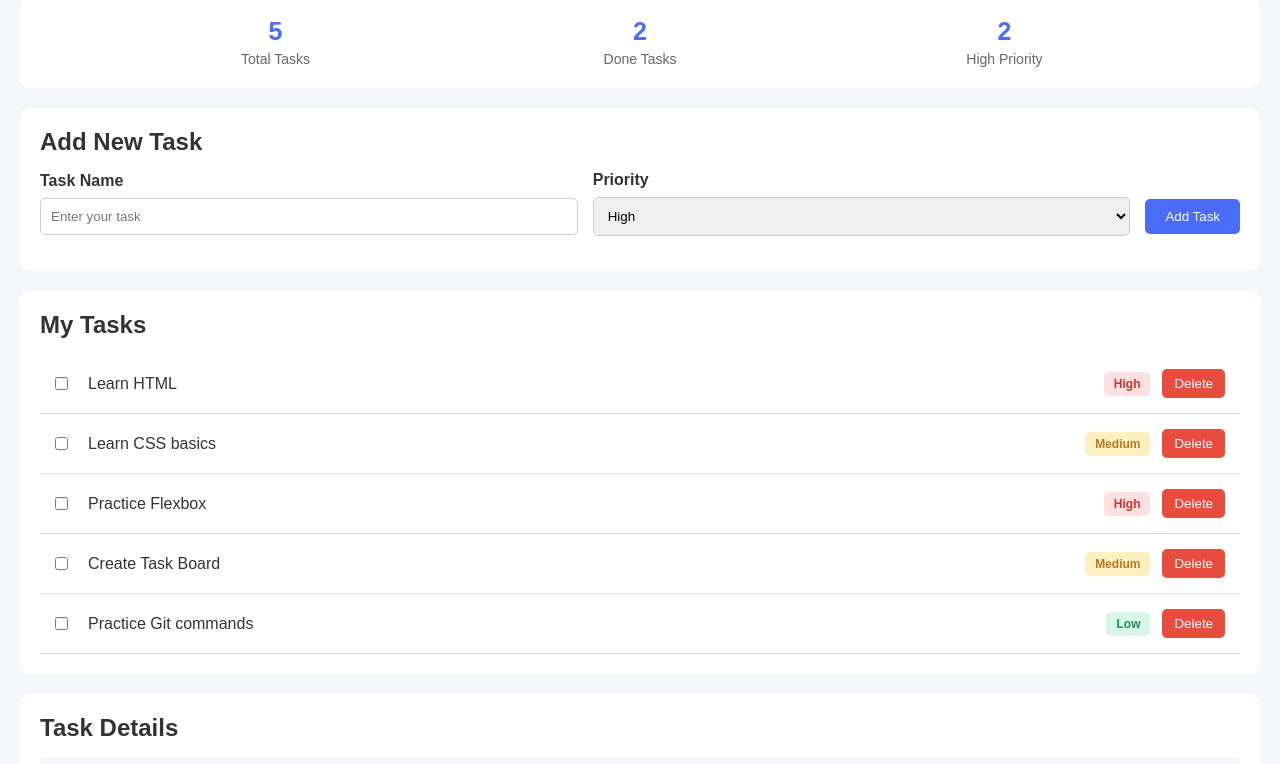
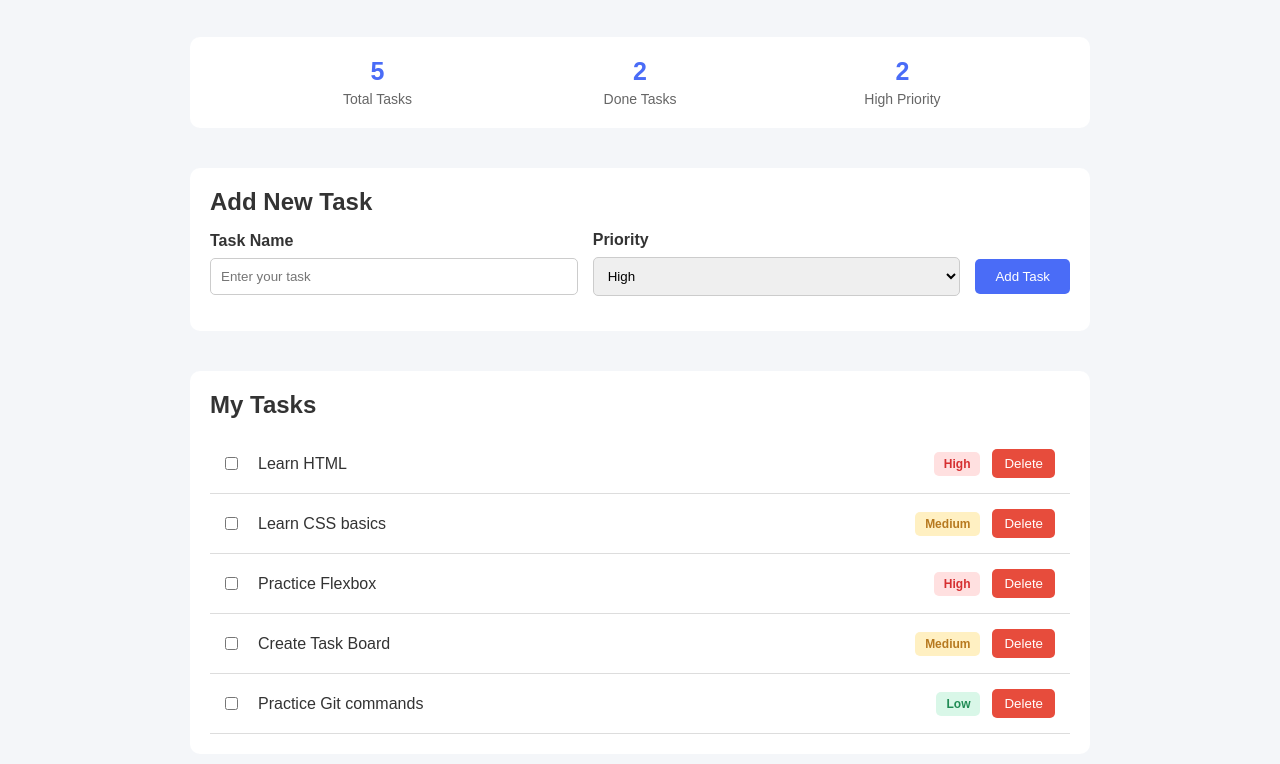
Before and after one commit to Vishal302003/Task-Board, a plain HTML site: page index.html in a window 1280 px wide. Shown: the part 155-919 px from the top of the page. Drawn offline with Linux system fonts and the light colour scheme.

Commit message:
Add CSS Grid page layout

```diff
--- a/style.css
+++ b/style.css
@@ -220,3 +220,16 @@ header p {
     }
 
 }
+
+/* Overall page layout using CSS Grid */
+main {
+    display: grid;
+    grid-template-columns: 1fr;
+    gap: 20px;
+    max-width: 900px;
+    margin: 20px auto;
+}
+
+main > section {
+    margin-top: 0;
+}
```
